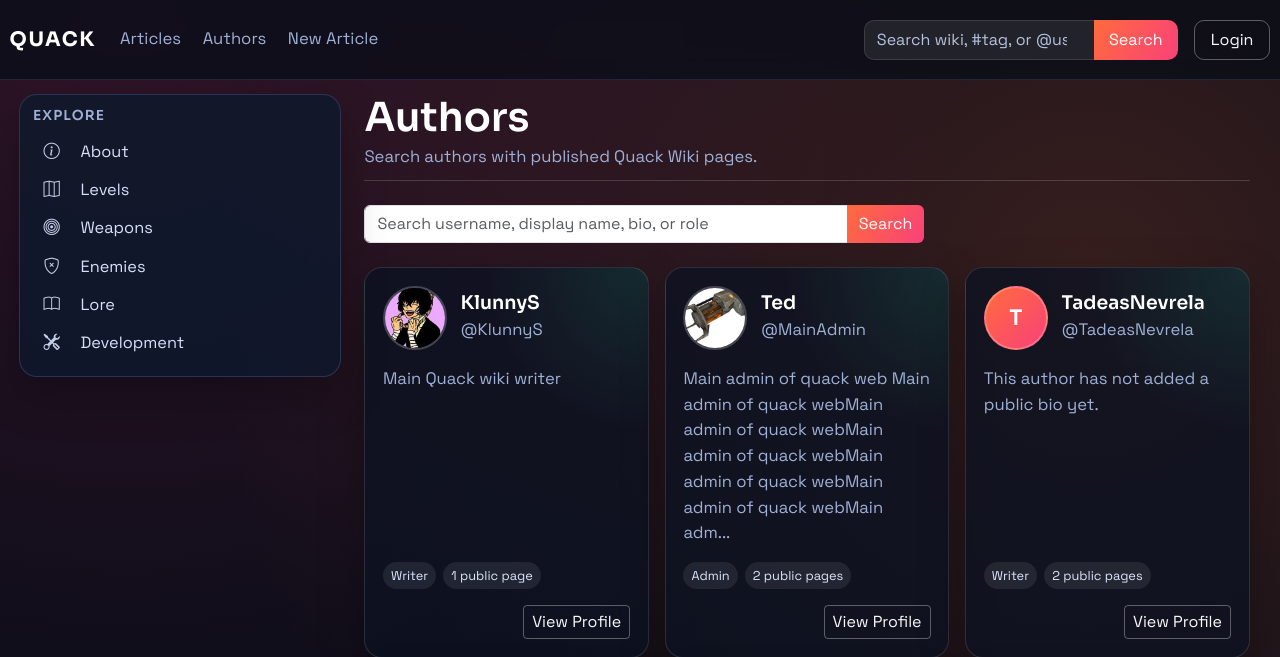
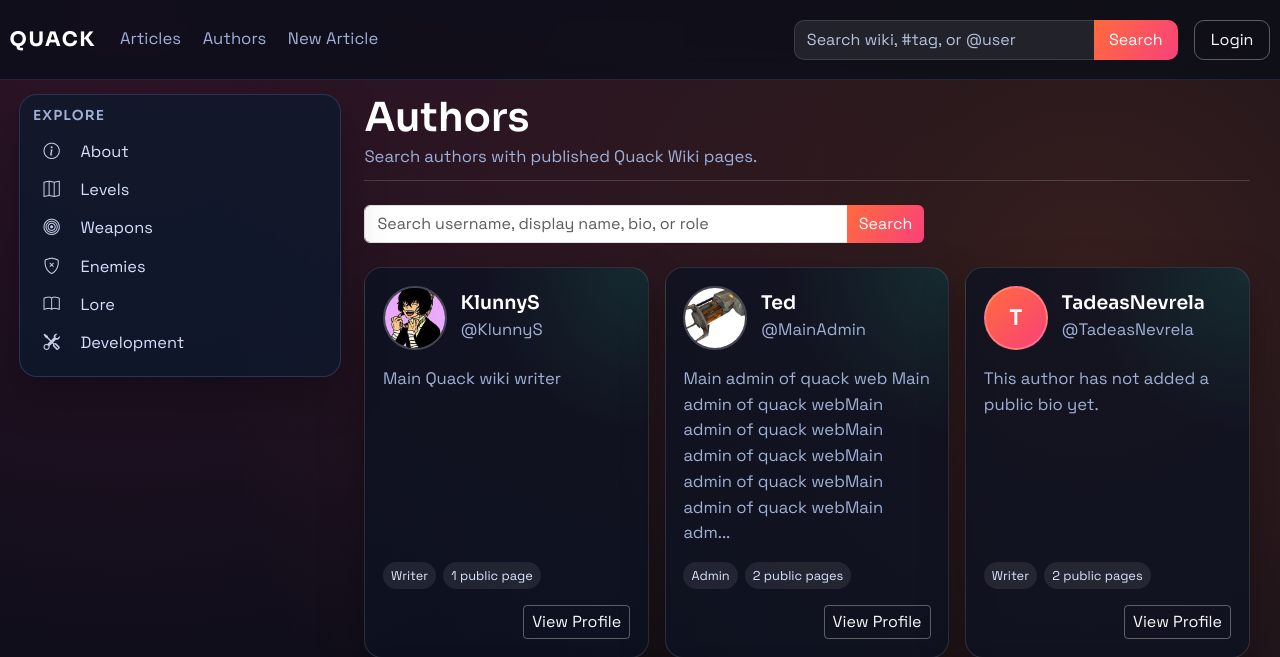
Before and after one commit to KlunnyS/Quack_wiki, a Flask app: page /authors in a window 1280 px wide. Shown: the top 657 px of the page. Run offline with Flask 3, Linux system fonts and the light colour scheme; some libraries are stand-ins or nearby versions.

Commit message:
update searchbar

```diff
--- a/static/css/style.css
+++ b/static/css/style.css
@@ -140,7 +140,7 @@ a {
     border-right: 0;
     border-radius: 10px 0 0 10px;
     color: #fff;
-    min-width: 230px;
+    min-width: 300px;
     height: 40px;
 }
 
```
